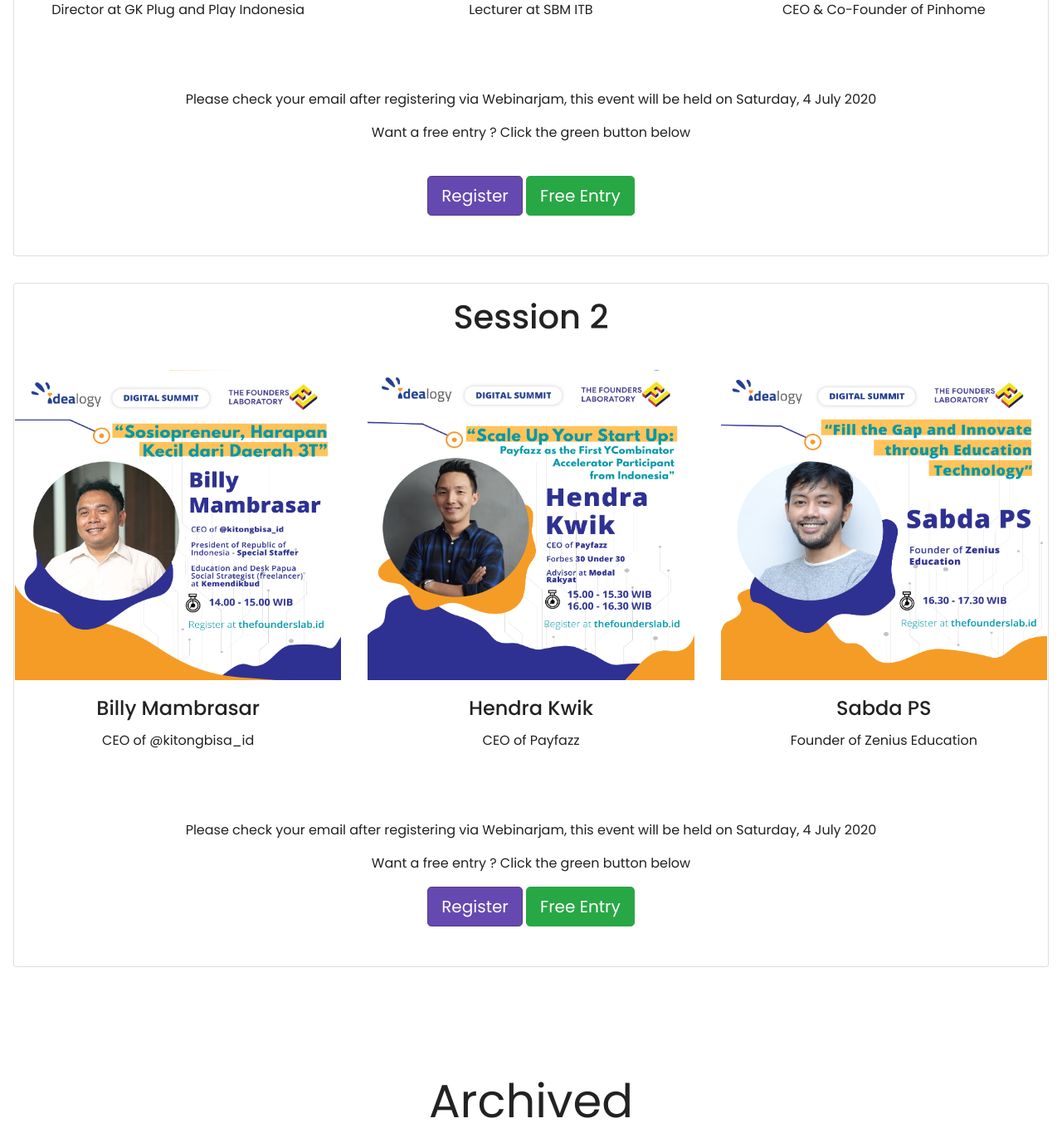
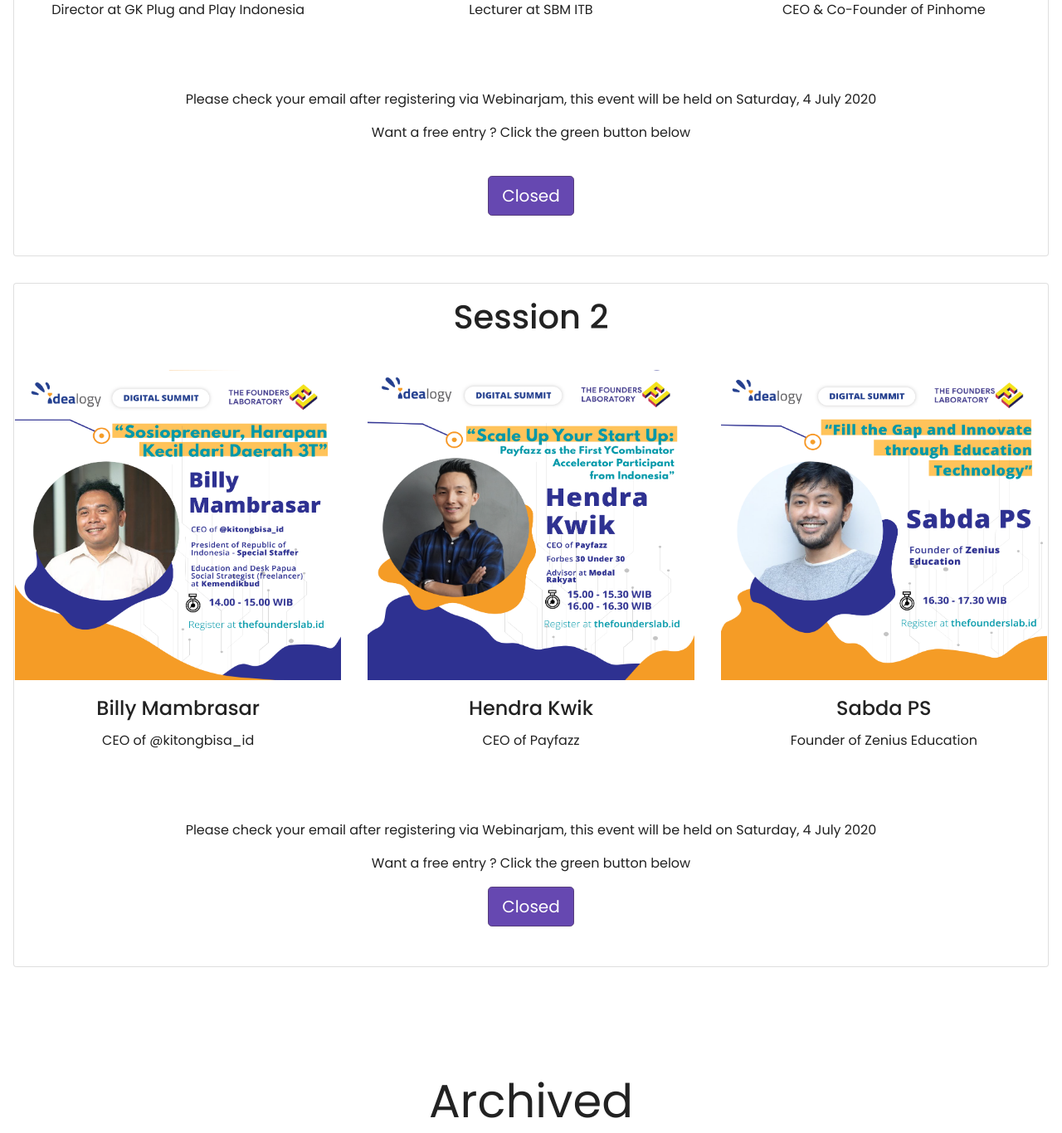
Before and after one commit to ariyaadinatha/thefounderslab, a PHP site: page /webinar.php in a window 1280 px wide. Shown: the part 926-2292 px from the top of the page at 83% size. Run offline with PHP 8.4, Linux system fonts and the light colour scheme; some libraries are stand-ins or nearby versions.

Commit message:
pendaftaran webinar ditutup

```diff
--- a/webinar.php
+++ b/webinar.php
@@ -82,8 +82,7 @@
 			<p class="card-text text-center"> Please check your email after registering via Webinarjam, this event will be held on Saturday, 4 July 2020 </p>
 			<p class="card-text text-center"> Want a free entry ? Click the green button below </p>
 			<br>
-				<a href=https://docs.google.com/forms/d/e/1FAIpQLSfrqptBaVXtoVvU2UFVV5EZvbPEWA2UsfcscReMRCLHCl5Png/viewform target="_blank"> <button type="button" class="btn btn-primary btn-lg"> Register </button> </a>
-				<a href=https://docs.google.com/forms/d/e/1FAIpQLSflJLrETYelB5dmJkOEluE1w0FXTrOStuawoP0ExrYwNBEFiw/viewform target="_blank"> <button type="button" class="btn btn-success btn-lg"> Free Entry </button> </a>
+				<a href=#> <button type="button" class="btn btn-primary btn-lg"> Closed </button> </a>
 	</div>
 </div>
 
@@ -133,8 +132,7 @@
 		<div class="col-md-12">
 			<p class="card-text text-center"> Please check your email after registering via Webinarjam, this event will be held on Saturday, 4 July 2020 </p>
 			<p class="card-text text-center"> Want a free entry ? Click the green button below </p>
-				<a href=https://docs.google.com/forms/d/e/1FAIpQLSeRPe-msQTGMtG0ZrYR5Eqae_AQB71R_5fc5JmCzoL3ryFKRg/viewform target="_blank"> <button type="button" class="btn btn-primary btn-lg"> Register </button> </a>
-				<a href=https://docs.google.com/forms/d/e/1FAIpQLSflJLrETYelB5dmJkOEluE1w0FXTrOStuawoP0ExrYwNBEFiw/viewform target="_blank"> <button type="button" class="btn btn-success btn-lg"> Free Entry </button> </a>
+			<a href=#> <button type="button" class="btn btn-primary btn-lg"> Closed </button> </a>
 		</div>
 	</div>
 
```
